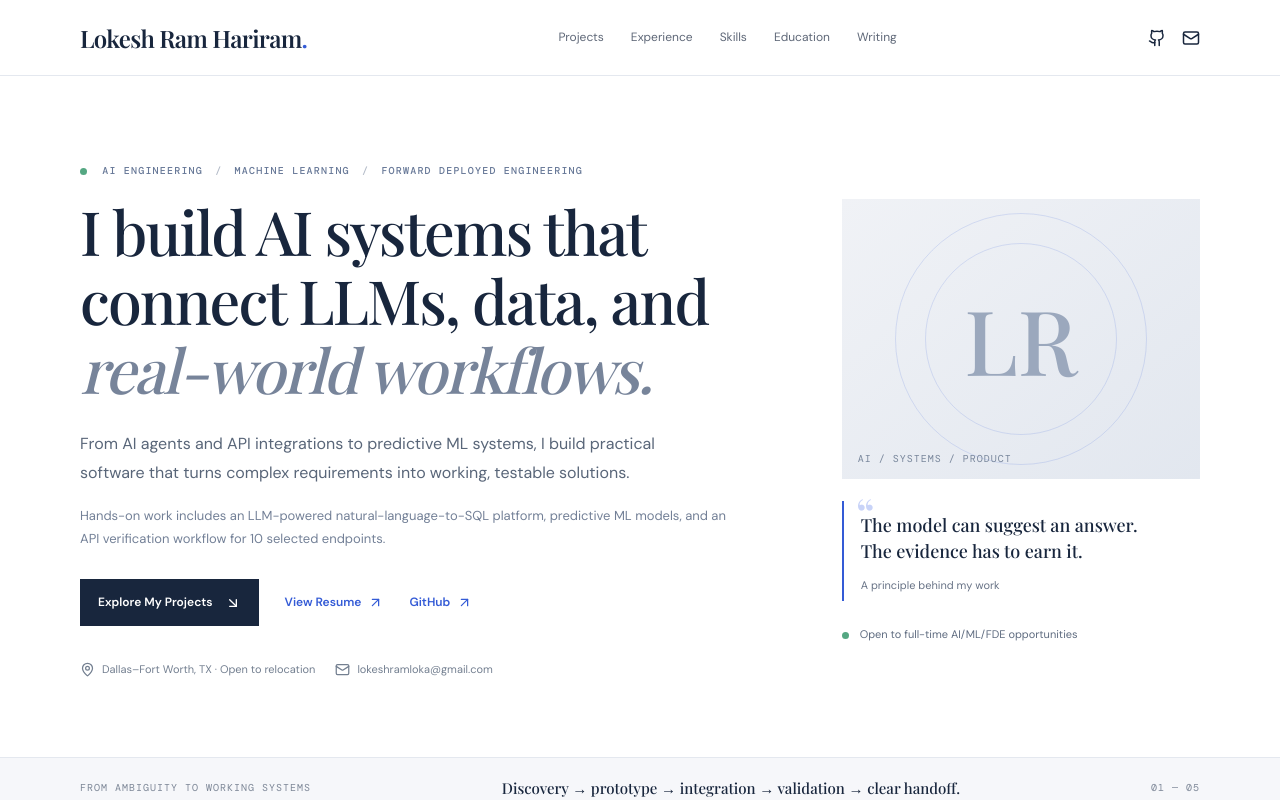
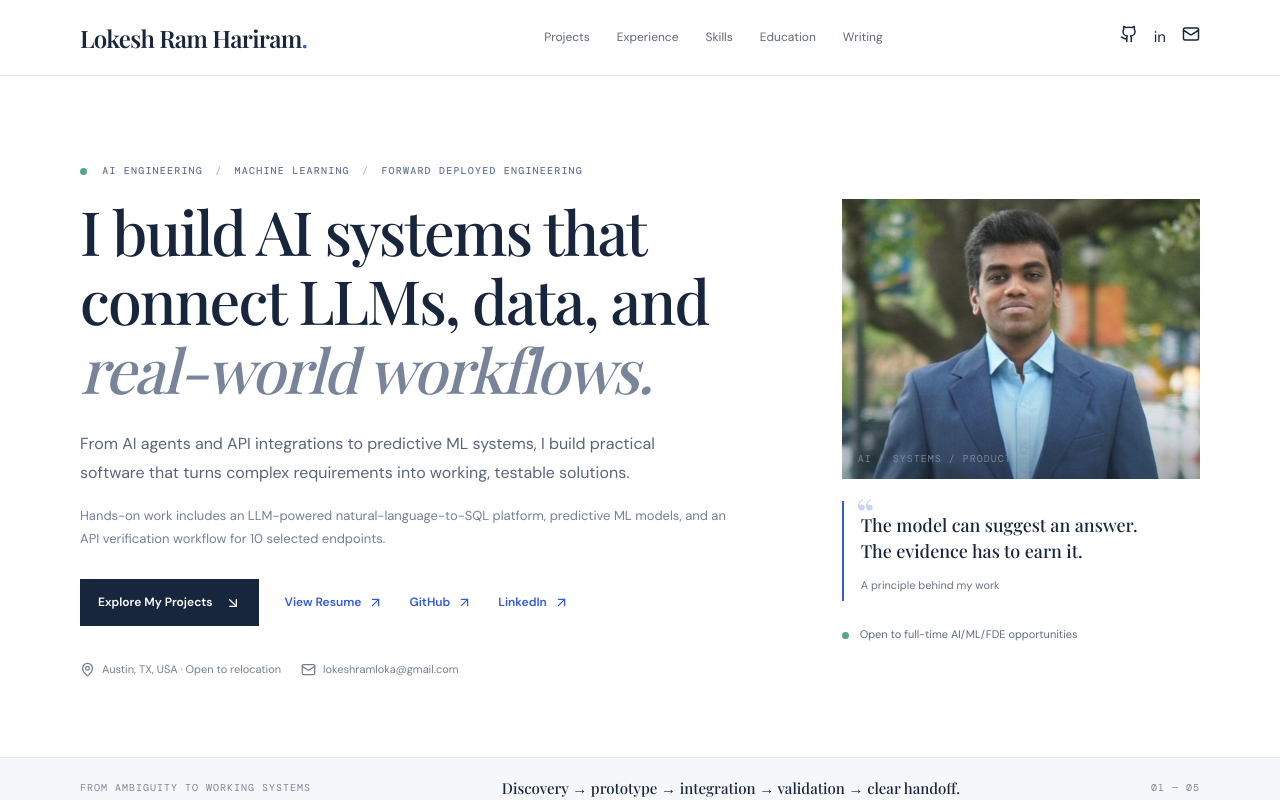
Before and after one commit to lokeshram1/lokesh-portfolio, a Next.js app: page / in a window 1280 px wide. Shown: the top 800 px of the page. Built offline with nearby package versions, Linux system fonts and the light colour scheme; a web font is replaced by a local one.

Commit message:
Update portfolio with LinkedIn and profile photo

```diff
--- a/app/content.ts
+++ b/app/content.ts
@@ -17,8 +17,7 @@ export type CaseStudy = {
 
 export const githubProfile = 'https://github.com/lokeshram1';
 export const email = 'lokeshramloka@gmail.com';
-// Add the actual profile URL when available; never link to LinkedIn's generic homepage.
-export const linkedInUrl: string | undefined = undefined;
+export const linkedInUrl = 'https://www.linkedin.com/in/lokesh-ram-hariram/?isSelfProfile=true';
 
 export const projects: CaseStudy[] = [
   {
--- a/app/page.tsx
+++ b/app/page.tsx
@@ -1,15 +1,16 @@
 import { ArrowDownRight, ArrowRight, ArrowUpRight, Github, Mail, MapPin, FileText, BrainCircuit, Code2, Database, Workflow } from 'lucide-react';
+import Image from 'next/image';
 import { articles, email, experience, githubProfile, linkedInUrl, projects, skills } from './content';
 
 const icons = [BrainCircuit, Code2, Database, Workflow];
 
 export default function Home() {
   return <main>
-    <header className="topbar"><a className="wordmark" href="#home">Lokesh Ram Hariram<span>.</span></a><nav aria-label="Main navigation"><a href="#projects">Projects</a><a href="#experience">Experience</a><a href="#skills">Skills</a><a href="#education">Education</a><a href="#writing">Writing</a></nav><div className="socials"><a aria-label="GitHub" href={githubProfile} target="_blank" rel="noreferrer"><Github size={18}/></a>{linkedInUrl && <a aria-label="LinkedIn" href={linkedInUrl} target="_blank" rel="noreferrer">in</a>}<a aria-label="Email" href={`mailto:${email}`}><Mail size={18}/></a></div></header>
+    <header className="topbar"><a className="wordmark" href="#home">Lokesh Ram Hariram<span>.</span></a><nav aria-label="Main navigation"><a href="#projects">Projects</a><a href="#experience">Experience</a><a href="#skills">Skills</a><a href="#education">Education</a><a href="#writing">Writing</a></nav><div className="socials"><a aria-label="GitHub" href={githubProfile} target="_blank" rel="noreferrer"><Github size={18}/></a>{linkedInUrl && <a aria-label="LinkedIn" href={linkedInUrl} target="_blank" rel="noopener noreferrer">in</a>}<a aria-label="Email" href={`mailto:${email}`}><Mail size={18}/></a></div></header>
 
     <section className="hero wrap" id="home">
-      <div className="hero-copy"><p className="eyebrow"><span className="status-dot"/> AI ENGINEERING <i>/</i> MACHINE LEARNING <i>/</i> FORWARD DEPLOYED ENGINEERING</p><h1>I build AI systems that connect LLMs, data, and <em>real-world workflows.</em></h1><p className="intro">From AI agents and API integrations to predictive ML systems, I build practical software that turns complex requirements into working, testable solutions.</p><p className="credibility">Hands-on work includes an LLM-powered natural-language-to-SQL platform, predictive ML models, and an API verification workflow for 10 selected endpoints.</p><div className="hero-actions"><a className="button primary" href="#projects">Explore My Projects <ArrowDownRight size={16}/></a><a className="text-link" href="/Lokesh-Ram-Resume.pdf" target="_blank" rel="noreferrer">View Resume <ArrowUpRight size={15}/></a><a className="text-link" href={githubProfile} target="_blank" rel="noreferrer">GitHub <ArrowUpRight size={15}/></a></div><div className="hero-meta"><span><MapPin size={15}/> Dallas–Fort Worth, TX · Open to relocation</span><span><Mail size={15}/> <a href={`mailto:${email}`}>{email}</a></span></div></div>
-      <aside className="hero-aside"><div className="portrait"><div className="portrait-monogram">LR</div><span>AI / SYSTEMS / PRODUCT</span></div><div className="aside-note"><span className="note-mark">“</span><p>The model can suggest an answer.<br/>The evidence has to earn it.</p><small>A principle behind my work</small></div><div className="availability"><span className="status-dot"/> Open to full-time AI/ML/FDE opportunities</div></aside>
+      <div className="hero-copy"><p className="eyebrow"><span className="status-dot"/> AI ENGINEERING <i>/</i> MACHINE LEARNING <i>/</i> FORWARD DEPLOYED ENGINEERING</p><h1>I build AI systems that connect LLMs, data, and <em>real-world workflows.</em></h1><p className="intro">From AI agents and API integrations to predictive ML systems, I build practical software that turns complex requirements into working, testable solutions.</p><p className="credibility">Hands-on work includes an LLM-powered natural-language-to-SQL platform, predictive ML models, and an API verification workflow for 10 selected endpoints.</p><div className="hero-actions"><a className="button primary" href="#projects">Explore My Projects <ArrowDownRight size={16}/></a><a className="text-link" href="/Lokesh-Ram-Resume.pdf" target="_blank" rel="noreferrer">View Resume <ArrowUpRight size={15}/></a><a className="text-link" href={githubProfile} target="_blank" rel="noreferrer">GitHub <ArrowUpRight size={15}/></a>{linkedInUrl && <a className="text-link" href={linkedInUrl} target="_blank" rel="noopener noreferrer">LinkedIn <ArrowUpRight size={15}/></a>}</div><div className="hero-meta"><span><MapPin size={15}/> Austin, TX, USA · Open to relocation</span><span><Mail size={15}/> <a href={`mailto:${email}`}>{email}</a></span></div></div>
+      <aside className="hero-aside"><div className="portrait"><Image className="portrait-image" src="/profile.jpg" alt="Professional portrait of Lokesh Ram Hariram" width={622} height={802} priority/><span>AI / SYSTEMS / PRODUCT</span></div><div className="aside-note"><span className="note-mark">“</span><p>The model can suggest an answer.<br/>The evidence has to earn it.</p><small>A principle behind my work</small></div><div className="availability"><span className="status-dot"/> Open to full-time AI/ML/FDE opportunities</div></aside>
     </section>
 
     <section className="intro-strip"><div className="wrap strip-inner"><span>FROM AMBIGUITY TO WORKING SYSTEMS</span><p>Discovery → prototype → integration → validation → clear handoff.</p><span className="strip-index">01 — 05</span></div></section>
@@ -24,6 +25,6 @@ export default function Home() {
 
     <section className="section wrap writing-section" id="writing"><div className="section-top"><div><p className="eyebrow">05 / TECHNICAL WRITING</p><h2>Topics I’m developing<span>.</span></h2></div><p className="section-summary">Draft article outlines on reliability, integration, and production behavior. These are not published posts.</p></div><div className="article-list">{articles.map((a, i) => <article className="article-row" key={a.title}><span className="article-number">0{i+1}</span><div><p className="project-category">DRAFT OUTLINE</p><h3>{a.title}</h3><p>{a.desc}</p></div></article>)}</div></section>
     <section className="contact-band"><div className="wrap contact-inner"><p className="eyebrow">BUILDING AI, ML, AND INTEGRATION SYSTEMS</p><h2>Have a real problem<br/><em>to work through?</em></h2><p>Open to full-time AI Engineer, Applied AI, Machine Learning Engineer, and Forward Deployed Engineer opportunities.</p><a className="button light" href={`mailto:${email}`}>Get in touch <ArrowRight size={16}/></a></div></section>
-    <footer className="footer wrap"><a className="wordmark" href="#home">Lokesh Ram Hariram<span>.</span></a><p>AI applications, reliable integrations, and data-driven systems.</p><div className="footer-links"><a href={githubProfile} target="_blank" rel="noreferrer">GitHub</a>{linkedInUrl && <a href={linkedInUrl} target="_blank" rel="noreferrer">LinkedIn</a>}<a href={`mailto:${email}`}>Email</a></div><small>© {new Date().getFullYear()} Lokesh Ram Hariram</small></footer>
+    <footer className="footer wrap"><a className="wordmark" href="#home">Lokesh Ram Hariram<span>.</span></a><p>AI applications, reliable integrations, and data-driven systems.</p><div className="footer-links"><a href={githubProfile} target="_blank" rel="noreferrer">GitHub</a>{linkedInUrl && <a href={linkedInUrl} target="_blank" rel="noopener noreferrer">LinkedIn</a>}<a href={`mailto:${email}`}>Email</a></div><small>© {new Date().getFullYear()} Lokesh Ram Hariram</small></footer>
   </main>;
 }
```
Also changed, not shown: app/globals.css, public/profile.jpg (added), 1 other file (tests, documents, lock files or other folders).
